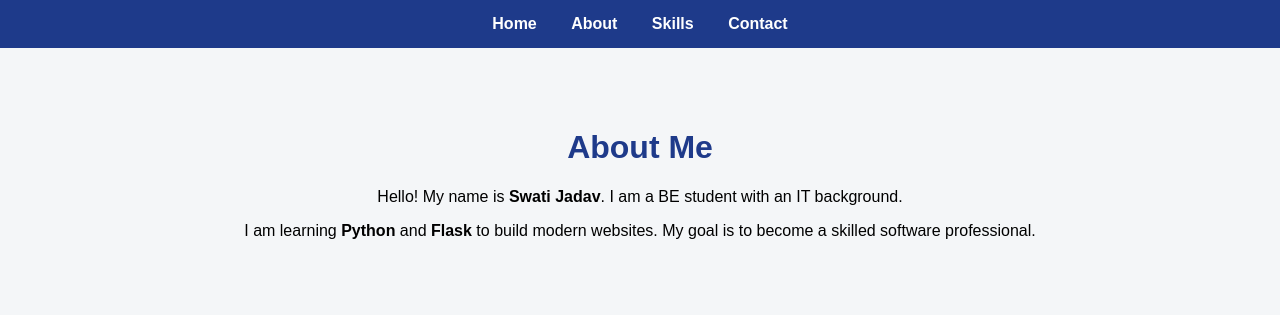
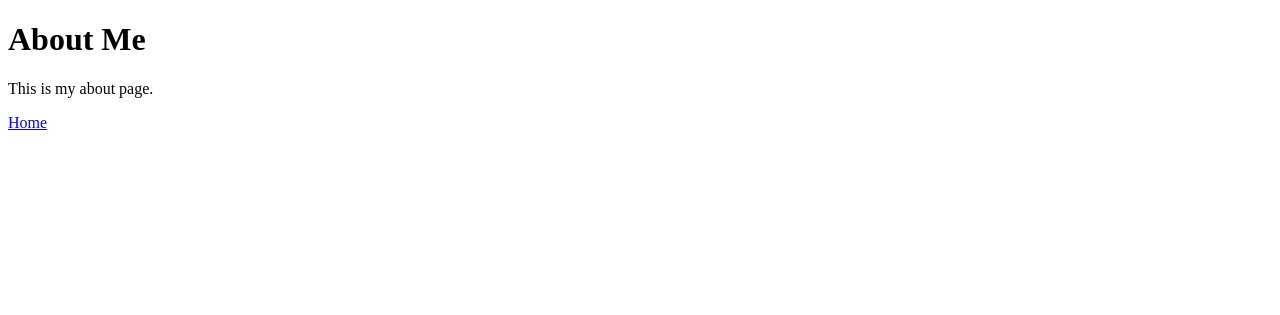
Before and after one commit to swatiJadav/flask-portfolio, a Flask app: page /about in a window 1280 px wide. Shown: the top 315 px of the page. Run offline with Flask 3, Linux system fonts and the light colour scheme.

Commit message:
Update about.html

```diff
--- a/templates/about.html
+++ b/templates/about.html
@@ -1,30 +1,11 @@
 <!DOCTYPE html>
 <html>
 <head>
-    <title>About | Swati Jadav</title>
-    <link rel="stylesheet" href="/static/style.css">
+    <title>About</title>
 </head>
 <body>
-
-    <nav>
-        <a href="/">Home</a>
-        <a href="/about">About</a>
-        <a href="#">Skills</a>
-        <a href="#">Contact</a>
-    </nav>
-
-    <div class="container">
-        <h1>About Me</h1>
-        <p>
-            Hello! My name is <b>Swati Jadav</b>.
-            I am a BE student with an IT background.
-        </p>
-
-        <p>
-            I am learning <b>Python</b> and <b>Flask</b> to build modern websites.
-            My goal is to become a skilled software professional.
-        </p>
-    </div>
-
+    <h1>About Me</h1>
+    <p>This is my about page.</p>
+    <a href="/">Home</a>
 </body>
 </html>
```
